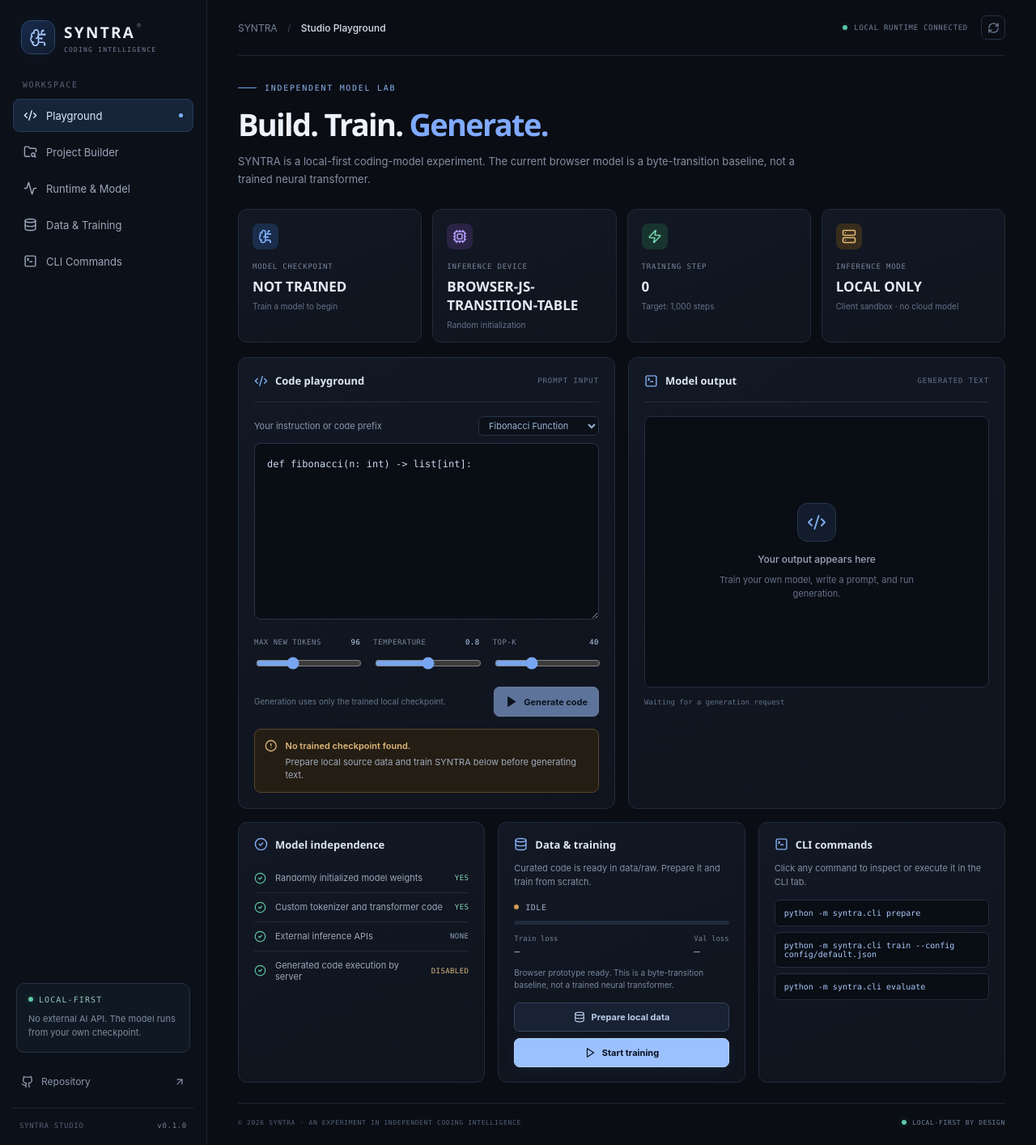
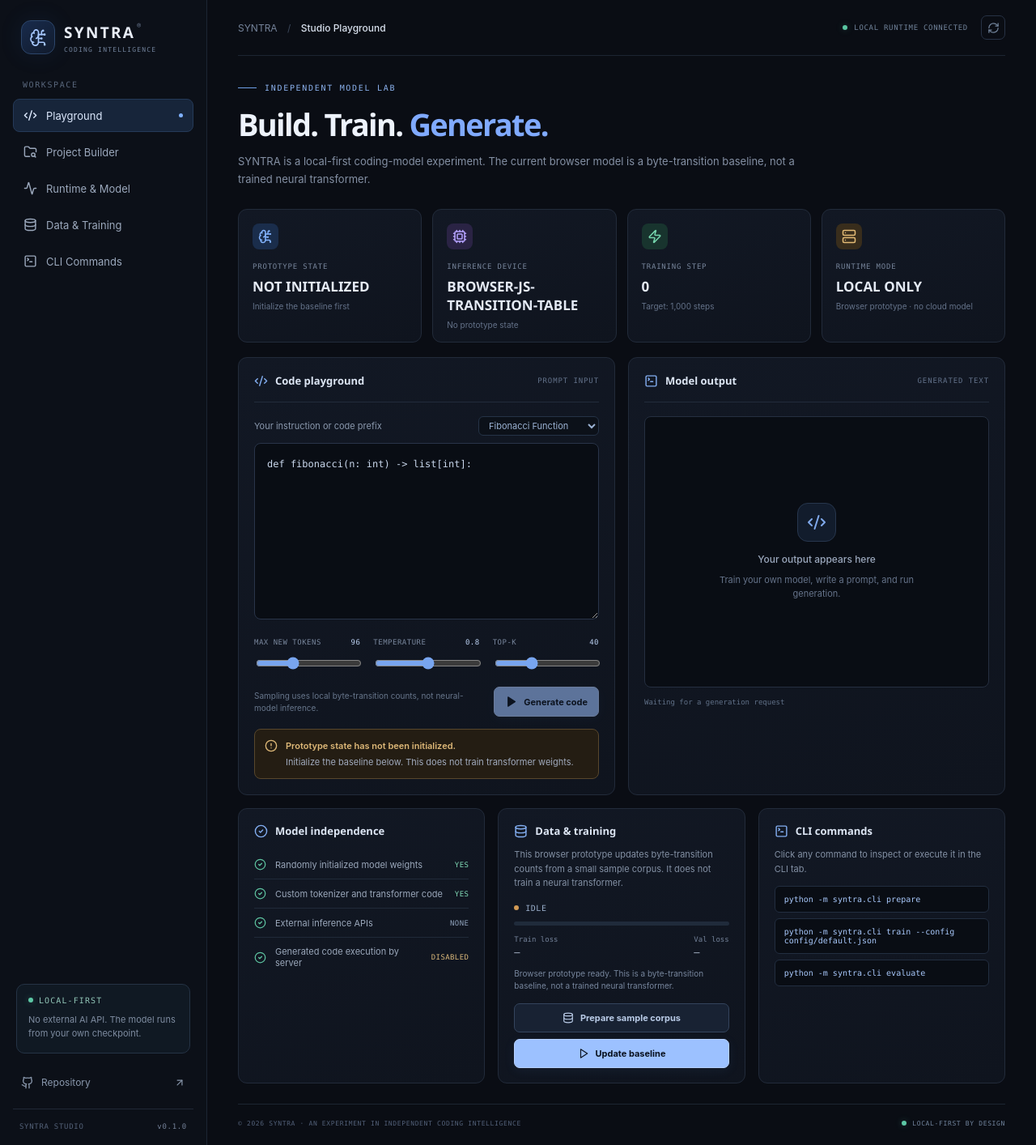
Before and after one commit to EldarJamiyev/SYNTRA, a React (Vite) app: page / in a window 1280 px wide. Shown: the whole page at 81% size. Built offline with nearby package versions, Linux system fonts and the light colour scheme.

Commit message:
Clarify browser prototype versus planned neural model

```diff
--- a/src/App.tsx
+++ b/src/App.tsx
@@ -462,12 +462,12 @@ export default function App() {
             <div className="stat-icon blue">
               <BrainCircuit size={18} />
             </div>
-            <div className="stat-label">MODEL CHECKPOINT</div>
-            <div className="stat-value">{modelReady ? 'AVAILABLE' : 'NOT TRAINED'}</div>
+            <div className="stat-label">PROTOTYPE STATE</div>
+            <div className="stat-value">{modelReady ? 'STATE SAVED' : 'NOT INITIALIZED'}</div>
             <div className="stat-foot">
               {modelReady
                 ? `Byte-transition prototype state ready`
-                : 'Train a model to begin'}
+                : 'Initialize the baseline first'}
             </div>
           </div>
           <div className="stat-card">
@@ -477,7 +477,7 @@ export default function App() {
             <div className="stat-label">INFERENCE DEVICE</div>
             <div className="stat-value">{status.device?.toUpperCase() || '—'}</div>
             <div className="stat-foot">
-              {modelReady ? 'Loaded in memory' : 'Random initialization'}
+              {modelReady ? 'Browser state in memory' : 'No prototype state'}
             </div>
           </div>
           <div className="stat-card">
@@ -496,9 +496,9 @@ export default function App() {
             <div className="stat-icon amber">
               <Server size={18} />
             </div>
-            <div className="stat-label">INFERENCE MODE</div>
+            <div className="stat-label">RUNTIME MODE</div>
             <div className="stat-value">LOCAL ONLY</div>
-            <div className="stat-foot">Client sandbox · no cloud model</div>
+            <div className="stat-foot">Browser prototype · no cloud model</div>
           </div>
         </section>
 
@@ -593,7 +593,7 @@ export default function App() {
                 </div>
 
                 <div className="action-row">
-                  <span className="hint-text">Generation uses only the trained local checkpoint.</span>
+                  <span className="hint-text">Sampling uses local byte-transition counts, not neural-model inference.</span>
                   <button
                     className="primary-button"
                     onClick={() => generate()}
@@ -612,9 +612,9 @@ export default function App() {
                   <div className="notice notice-warning">
                     <CircleAlert size={16} />
                     <div>
-                      <strong>No trained checkpoint found.</strong>
+                      <strong>Prototype state has not been initialized.</strong>
                       <p>
-                        Prepare local source data and train SYNTRA below before generating text.
+                        Initialize the baseline below. This does not train transformer weights.
                       </p>
                     </div>
                   </div>
@@ -705,7 +705,7 @@ export default function App() {
                 <div className="panel-title">
                   <Database size={17} /> Data & training
                 </div>
-                <p>Curated code is ready in data/raw. Prepare it and train from scratch.</p>
+                <p>This browser prototype updates byte-transition counts from a small sample corpus. It does not train a neural transformer.</p>
                 <div className="training-state">
                   <span
                     className={isTraining ? 'status-indicator online' : 'status-indicator'}
@@ -744,7 +744,7 @@ export default function App() {
                   ) : (
                     <Database size={14} />
                   )}{' '}
-                  Prepare local data
+                  Prepare sample corpus
                 </button>
                 {isTraining ? (
                   <button
@@ -762,8 +762,8 @@ export default function App() {
                   >
                     <Play size={14} />{' '}
                     {training.step > 0 && training.step < training.max_steps
-                      ? 'Resume training'
-                      : 'Start training'}
+                      ? 'Resume baseline'
+                      : 'Update baseline'}
                   </button>
                 )}
               </div>
@@ -811,23 +811,22 @@ export default function App() {
             <div className="panel">
               <div className="panel-heading">
                 <div className="panel-title">
-                  <Cpu size={17} /> Model Architecture Specification
+                  <Cpu size={17} /> Planned Model Architecture
                 </div>
-                <span className="panel-kicker">7.2M PARAMETERS</span>
+                <span className="panel-kicker">THEORETICAL CONFIG</span>
               </div>
 
               <div className="arch-card">
                 <div className="arch-header">
-                  <div className="arch-title">Decoder-Only Causal Transformer</div>
+                  <div className="arch-title">Planned: Decoder-Only Transformer</div>
                   <span className="tag-badge">AUTOREGRESSIVE</span>
                 </div>
                 <p className="hint-text" style={{ marginTop: 4 }}>
-                  Trained strictly from random Gaussian weights (mean=0.0, std=0.02). Weight tying
-                  between token embeddings and final linear language modeling head.
+                  Proposed neural architecture only. The current browser runtime does not instantiate this transformer or optimize these parameters.
                 </p>
                 <div className="arch-specs">
                   <div className="arch-spec-item">
-                    TOTAL PARAMETERS
+                    THEORETICAL PARAMETER COUNT
                     <strong>{paramCounts.total.toLocaleString()}</strong>
                   </div>
                   <div className="arch-spec-item">
@@ -839,11 +838,11 @@ export default function App() {
                     <strong>{config.n_embd}</strong>
                   </div>
                   <div className="arch-spec-item">
-                    TRANSFORMER LAYERS
+                    PLANNED TRANSFORMER LAYERS
                     <strong>{config.n_layer} blocks</strong>
                   </div>
                   <div className="arch-spec-item">
-                    ATTENTION HEADS
+                    PLANNED ATTENTION HEADS
                     <strong>{config.n_head} heads</strong>
                   </div>
                   <div className="arch-spec-item">
@@ -855,14 +854,14 @@ export default function App() {
 
               <div className="arch-card" style={{ marginTop: 14 }}>
                 <div className="arch-header">
-                  <div className="arch-title">Active Checkpoint Status</div>
+                  <div className="arch-title">Browser Prototype State</div>
                   <span className="tag-badge">
-                    {modelReady ? 'LOADED IN MEMORY' : 'RANDOM INITIALIZATION'}
+                    {modelReady ? 'LOCAL STATE SAVED' : 'NOT INITIALIZED'}
                   </span>
                 </div>
                 <div className="arch-specs">
                   <div className="arch-spec-item">
-                    CHECKPOINT FILE
+                    STATE STORAGE
                     <strong>{status.checkpoint}</strong>
                   </div>
                   <div className="arch-spec-item">
@@ -885,7 +884,7 @@ export default function App() {
                     onClick={resetModel}
                     title="Reset model checkpoint to random weights"
                   >
-                    <RotateCcw size={14} /> Reset to Random Initialization
+                    <RotateCcw size={14} /> Reset Browser Prototype
                   </button>
                   <button
                     className="secondary-button"
@@ -893,7 +892,7 @@ export default function App() {
                     onClick={runEvaluation}
                     disabled={!modelReady}
                   >
-                    <CheckCircle2 size={14} /> Run Validation Evaluation
+                    <CheckCircle2 size={14} /> Evaluate Baseline
                   </button>
                 </div>
 
@@ -903,7 +902,7 @@ export default function App() {
                     <div>
                       <strong>Evaluation Complete</strong>
                       <p>
-                        Cross-Entropy Loss: {evalResult.cross_entropy} · Perplexity:{' '}
+                        Measured Baseline Loss: {evalResult.cross_entropy} · Perplexity:{' '}
                         {evalResult.perplexity} ({evalResult.evaluation_batches} validation batches)
                       </p>
                     </div>
@@ -1224,7 +1223,7 @@ export default function App() {
                       {metrics.length === 0 ? (
                         <tr>
                           <td colSpan={4} style={{ textAlign: 'center', color: '#68778f' }}>
-                            No evaluation rows yet. Start training to populate metrics.
+                            No evaluation rows yet. Update baseline to populate metrics.
                           </td>
                         </tr>
                       ) : (
```
